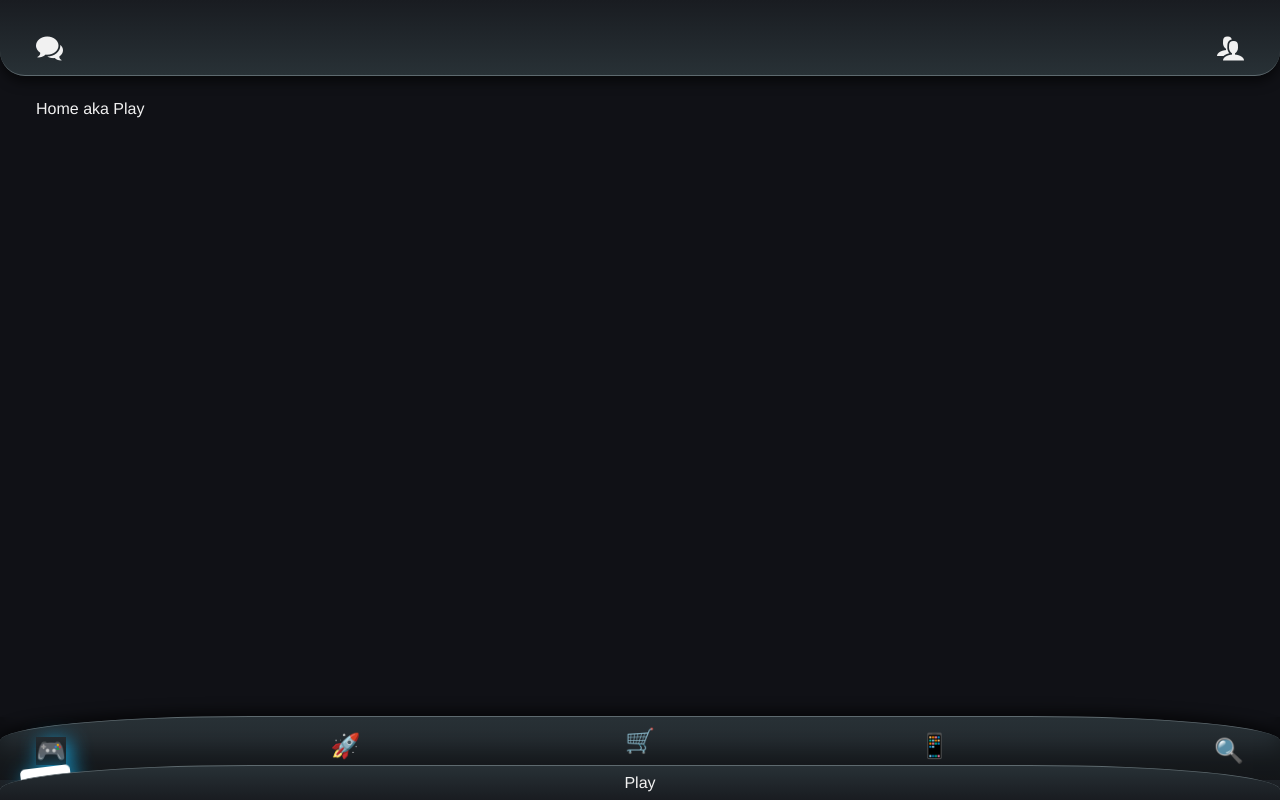
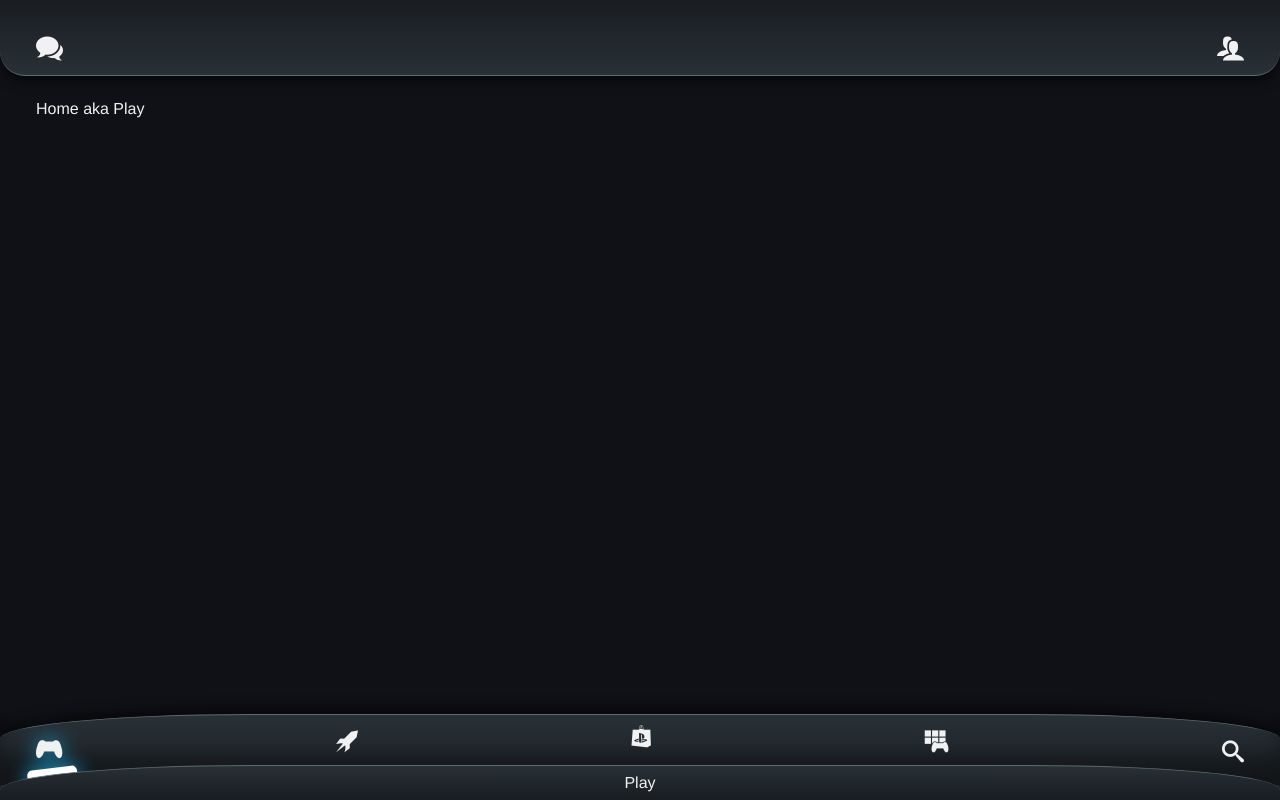
Before and after one commit to jmart790/playstation-app-replica, a Vue app: page / in a window 1280 px wide. Built offline with nearby package versions, Linux system fonts and the light colour scheme.

Commit message:
updated icons and added glow effect to current route

```diff
--- a/src/components/Footer.vue
+++ b/src/components/Footer.vue
@@ -1,11 +1,11 @@
 <template>
   <footer class="footer">
     <nav class="footer__nav">
-      <router-link class="footer__link" to="/">🎮</router-link>
-      <router-link class="footer__link" to="/explore">🚀</router-link>
-      <router-link class="footer__link" to="/store">🛒</router-link>
-      <router-link class="footer__link" to="/library">📱</router-link>
-      <router-link class="footer__link" to="/search">🔍</router-link>
+      <router-link class="footer__link" to="/"><span class="icon-pscontroller"></span></router-link>
+      <router-link class="footer__link" to="/explore"><span class="icon-rocket"></span></router-link>
+      <router-link class="footer__link" to="/store"><span class="icon-ps-store"></span></router-link>
+      <router-link class="footer__link" to="/library"><span class="icon-ps-library"></span></router-link>
+      <router-link class="footer__link" to="/search"><span class="icon-search"></span></router-link>
     </nav>
     <div class="footer__current-page-container">
       <label for="current-page">{{pageLabel}}</label>
@@ -35,16 +35,23 @@ computed: {
   border-top-right-radius: 250px 25px;
   box-shadow: 0 -6px 12px rgba(0, 0, 0, 0.55);
   &__nav {
-    padding: 10px $wall-spacing 15px;
+    padding: 10px $wall-spacing 20px;
     display: flex;
     justify-content: space-between ;
     box-shadow: inset 0 -30px 20px rgba(0, 0, 0, 0.35);
   }
   &__link {
-    font-size: 24px;
     text-decoration: none;
+    span::before {
+      font-size: 22px;
+      color: $app-font-color !important;
+    }
+    // temp fix, fix svgs
+    &:first-of-type span::before {
+      font-size: 18px;
+    }
     &:first-of-type, &:last-of-type {
-      margin-top: 10px;
+      margin-top: 15px;
     }
     &:nth-of-type(even) {
       margin-top: 5px;
@@ -52,7 +59,7 @@ computed: {
     &.router-link-exact-active {
       position: relative;
       color: #fff;
-      box-shadow: 4px 4px 20px rgb(24, 160, 214);
+      filter: drop-shadow(0px 0px 10px #18a0d6);
       &::before {
         content: '';
         position: absolute;
@@ -62,19 +69,25 @@ computed: {
         left: -50%;
         top: 90%;
         border-radius: 5px;
-        box-shadow: 4px 4px 20px rgb(24, 160, 214);
       }
       &:first-of-type.router-link-exact-active::before {
         transform: translateY(5px) rotate(-7deg);
+        left: -30%;
       }
       &:nth-of-type(2).router-link-exact-active::before {
         transform: translateY(1px) rotate(-2deg);
+        left: -70%;
+      }
+      &:nth-of-type(3).router-link-exact-active::before {
+        left: -85%;
       }
       &:nth-of-type(4).router-link-exact-active::before {
         transform: translateY(1px) rotate(2deg);
+        left: -60%;
       }
       &:last-of-type.router-link-exact-active::before {
         transform: translateY(5px) rotate(7deg);
+        left: -75%;
       }
     }
   }
@@ -83,7 +96,7 @@ computed: {
     position: relative;
     display: flex;
     justify-content: center;
-    margin-top: -15px;
+    margin-top: -20px;
     background: rgb(25,28,33);
     background: linear-gradient(0deg, $gradient-gray-1 0%, $gradient-gray-2 100%);
     border-top: 1px solid $border-gray;
```
Lines whose indentation alone changed are shown as unchanged.
